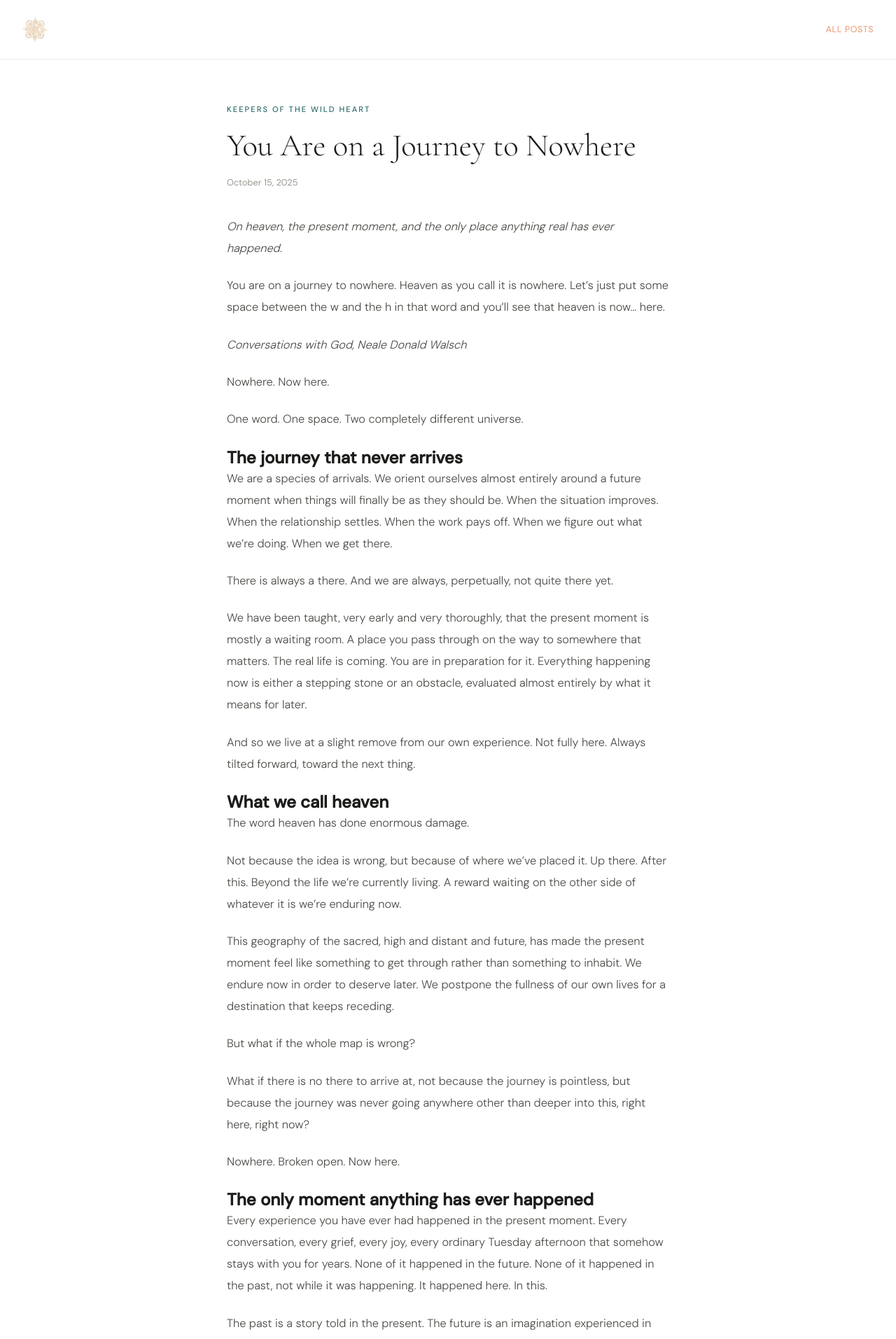
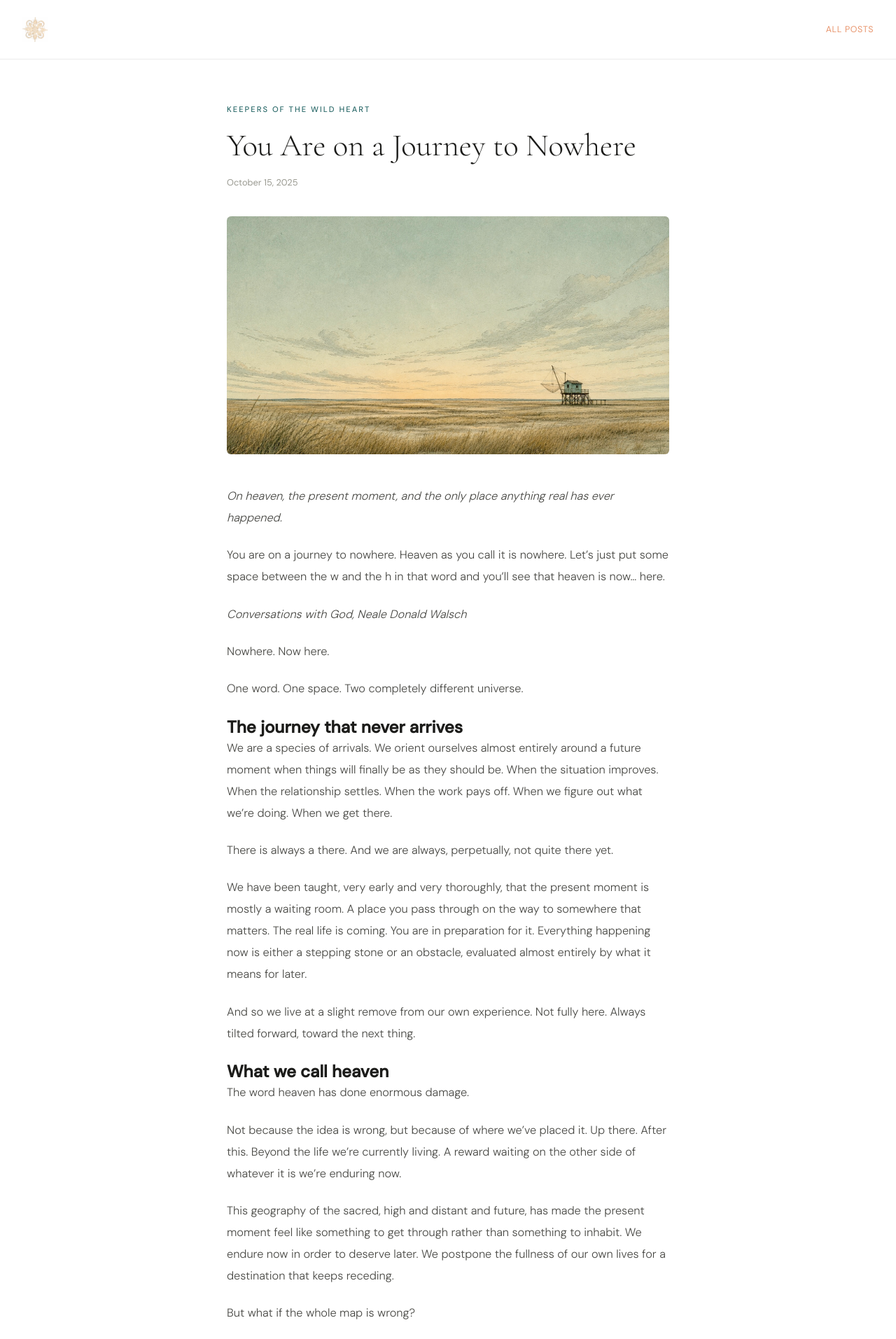
Before and after one commit to Blubell26/giuliapacciotti.com, a Jekyll site: the page built from _posts/2025-10-15-you-are-on-a-journey-to-nowhere.md, in a window 1280 px wide. Shown: the top 1913 px of the page at 70% size. Built offline with Jekyll 4.4.1, drawn with Linux system fonts in a browser that asks for light colours; comment, search, counter and statistics services are not loaded.

Commit message:
Update 2025-10-15-you-are-on-a-journey-to-nowhere.md

```diff
--- a/_posts/2025-10-15-you-are-on-a-journey-to-nowhere.md
+++ b/_posts/2025-10-15-you-are-on-a-journey-to-nowhere.md
@@ -3,8 +3,8 @@ layout: post
 title: You Are on a Journey to Nowhere
 description: Heaven is nowhere. Put a space between the w and the h and you’ll see it differently. On the present moment and why we keep missing it.
 date: 2025-10-15
-image:
-thumb:
+image: images/IMG_7623.jpeg
+thumb: images/IMG_7623.jpeg
 category: psycho-spiritual
 ---
 
```
